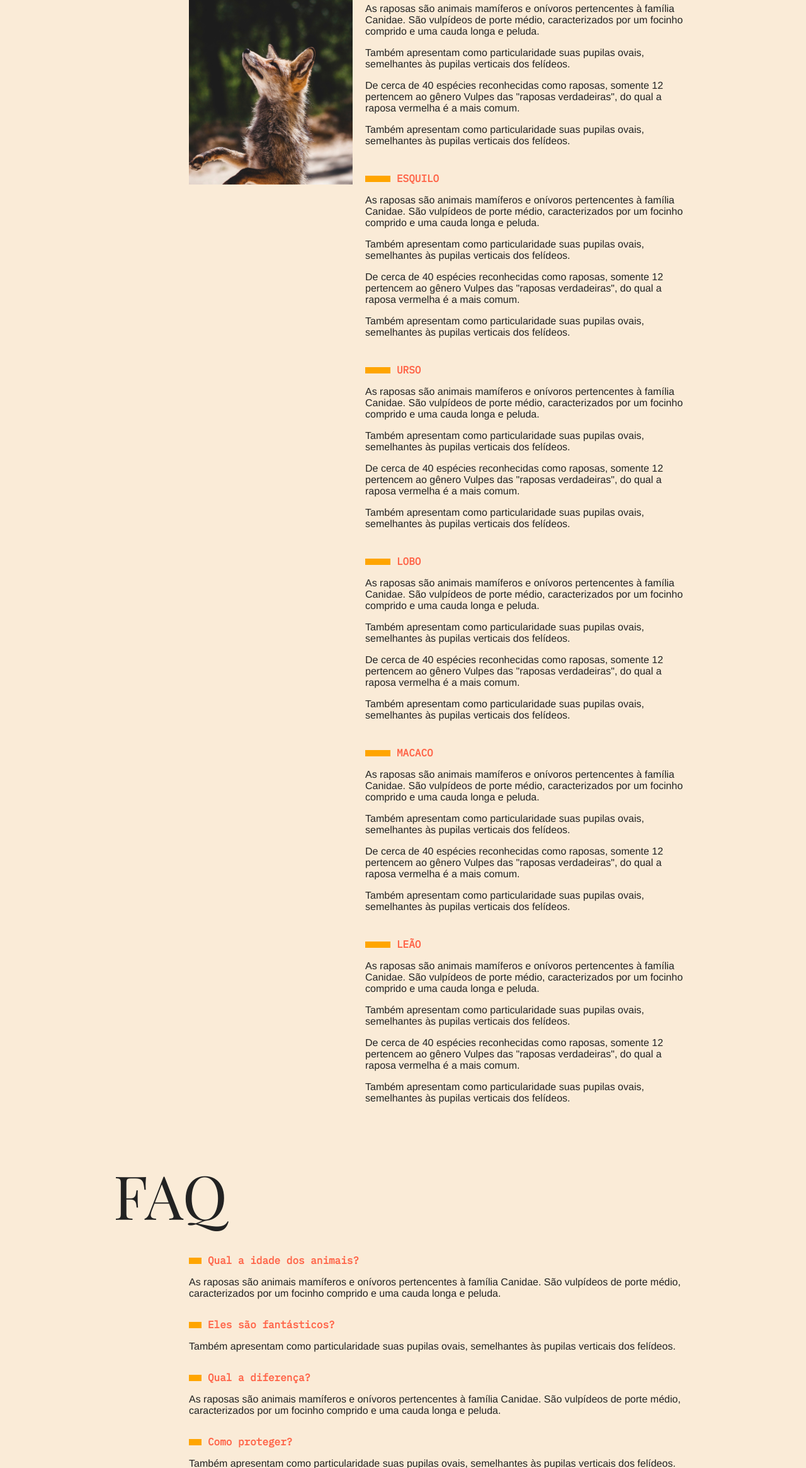
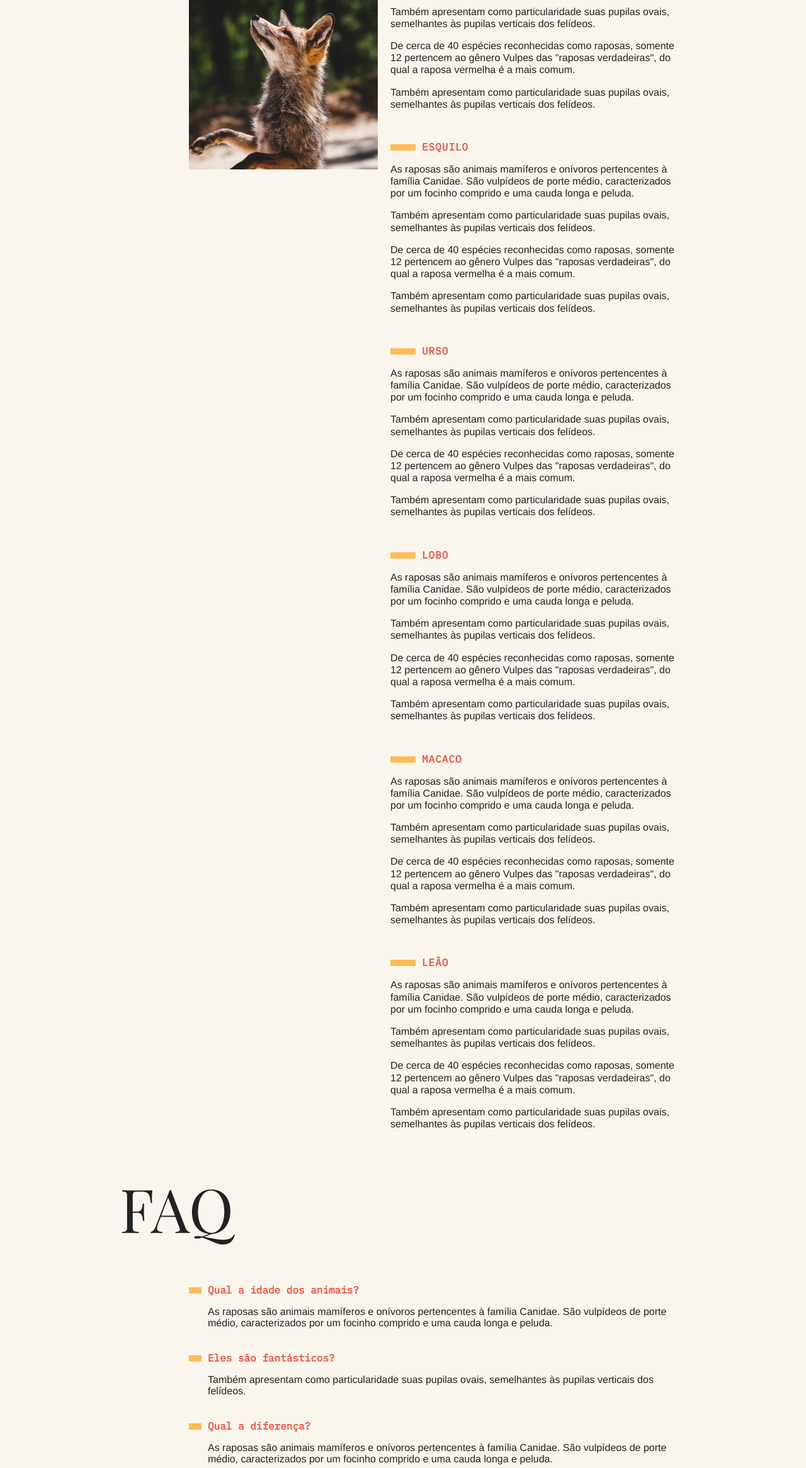
Before and after one commit to jonasGN/animais-fantasticos, a plain HTML site: page index.html in a window 1280 px wide. Shown: the part 469-2800 px from the top of the page at 63% size. Drawn offline with Linux system fonts and the light colour scheme.

Commit message:
[fix] html structure and styles

```diff
--- a/css/animals.css
+++ b/css/animals.css
@@ -1,13 +1,22 @@
-.animals {
-  display: grid;
-  grid-template-columns: 100px 1fr 2fr;
-  gap: 2rem;
+.animals-list {
+  grid-column: 2;
+  height: 370px;
+  overflow-y: scroll;
 }
 
-.animals ul {
-  grid-column: 2;
-  overflow-y: scroll;
-  height: 324px;
+/* check support in other browsers  */
+.animals-list::-webkit-scrollbar {
+  width: 1.8rem;
+}
+
+.animals-list::-webkit-scrollbar-thumb {
+  background-color: var(--primary-color);
+  border-left: 0.4rem solid var(--background-color);
+  border-right: 0.4rem solid var(--background-color);
+}
+
+.animals-list::-webkit-scrollbar-track {
+  background-color: var(--background-color);
 }
 
 .animals-description {
@@ -15,7 +24,7 @@
 }
 
 .animals-description section {
-  margin-bottom: 4rem;
+  margin-bottom: 4.8rem;
 }
 
 .animals-description section:last-child {
@@ -23,12 +32,13 @@
 }
 
 .animals-description h2 {
+  font-family: var(--secondary-font);
+  font-size: inherit;
+  font-weight: bold;
+  text-transform: uppercase;
+  letter-spacing: 0.1rem;
   color: var(--secondary-color);
   margin-bottom: 1.6rem;
-  text-transform: uppercase;
-  font-size: 1.6rem;
-  font-family: var(--secondary-font);
-  font-weight: bold;
 }
 
 .animals-description h2::before {
@@ -41,6 +51,7 @@
 }
 
 .animals-description p {
+  font-family: var(--primary-font);
+  line-height: 1.2;
   margin-bottom: 1.6rem;
-  font-family: var(--primary-font);
 }
--- a/css/components/footer.css
+++ b/css/components/footer.css
@@ -1,10 +1,9 @@
 .footer {
-  grid-column: 2 / -1;
+  grid-column: 3 / -1;
+  font-family: var(--secondary-font);
+  font-size: 1.6rem;
+  font-weight: bold;
   background-color: var(--primary-color);
   margin-bottom: 3.6rem;
   padding: 2rem;
-  font-size: 1.4rem;
-  font-family: var(--secondary-font);
-  font-size: 1.6rem;
-  font-weight: bold;
 }
--- a/css/components/grid-section.css
+++ b/css/components/grid-section.css
@@ -1,14 +1,21 @@
 .grid-section {
   grid-column: 2 / 4;
+  width: 100%;
+  padding: 1rem;
+  box-sizing: border-box;
   font-size: 1.6rem;
+  display: grid;
+  grid-template-columns: 90px 300px 1fr;
+  gap: 2rem;
+  margin-bottom: 4rem;
 }
 
 .grid-section h1 {
   grid-column: 1 / -1;
+  font-family: var(--title-font);
   font-size: 9.6rem;
+  font-weight: normal;
+  line-height: 1;
   text-transform: uppercase;
   margin-bottom: 1.6rem;
-  font-family: var(--title-font);
-  font-weight: normal;
-  line-height: 1;
 }
--- a/css/components/menu.css
+++ b/css/components/menu.css
@@ -1,21 +1,24 @@
 .menu {
+  grid-column: 3 / -1;
   background-color: var(--primary-color);
   margin: 3.6rem 0;
-  grid-column: 3 / -1;
 }
 
 .menu ul {
   display: flex;
+  flex-wrap: wrap;
   padding: 1rem;
   gap: 1rem;
 }
 
 .menu a {
-  display: inline-block;
+  display: block;
   padding: 1rem;
   font-size: 1.4rem;
   text-transform: uppercase;
   text-decoration: none;
   color: inherit;
   font-family: var(--secondary-font);
+  font-weight: bold;
+  letter-spacing: 0.1rem;
 }
--- a/css/contact.css
+++ b/css/contact.css
@@ -1,19 +1,13 @@
-.contact {
-  display: grid;
-  grid-template-columns: 100px 1.2fr 2fr;
-  gap: 2rem;
-}
-
 .map {
   grid-column: 2;
 }
 
-.contact li {
+.contact-list li {
   font-family: var(--primary-font);
   margin-bottom: 1.6rem;
 }
 
-.contact li::before {
+.contact-list li::before {
   content: "";
   display: inline-block;
   width: 2rem;
--- a/css/faq.css
+++ b/css/faq.css
@@ -1,22 +1,17 @@
-.faq {
-  display: grid;
-  grid-template-columns: 120px 1fr;
+.faq-list {
+  grid-column: 2 / -1;
 }
 
-.faq dl {
-  grid-column: 2 / -1;
-  margin-top: 3rem;
+.faq-list dt {
+  font-family: var(--secondary-font);
+  font-size: inherit;
+  font-weight: bold;
+  color: var(--secondary-color);
+  margin-bottom: 1.6rem;
+  margin-top: 3.6rem;
 }
 
-.faq dt {
-  font-family: var(--secondary-font);
-  color: var(--secondary-color);
-  font-size: 1.6rem;
-  font-weight: bold;
-  margin-bottom: 1.6rem;
-}
-
-.faq dt::before {
+.faq-list dt::before {
   content: "";
   width: 2rem;
   height: 1rem;
@@ -25,7 +20,8 @@
   margin-right: 1rem;
 }
 
-.faq dd {
+.faq-list dd {
   font-family: var(--primary-font);
-  margin-bottom: 3rem;
+  margin-bottom: 1.6rem;
+  margin-left: 3rem;
 }
--- a/css/global.css
+++ b/css/global.css
@@ -16,10 +16,12 @@ dd {
 
 body {
   display: grid;
-  grid-template-columns: 1fr 120px minmax(auto, 800px) 1fr;
+  grid-template-columns: 1fr 120px minmax(300px, 800px) 1fr;
   color: var(--darker-color);
   background-color: var(--background-color);
-  gap: 8rem 0;
+
+  /* add smoothiness to fonts */
+  -webkit-font-smoothing: antialiased;
 }
 
 /* lists style resets */
--- a/css/vars/colors.css
+++ b/css/vars/colors.css
@@ -1,9 +1,9 @@
 :root {
   /* main */
-  --primary-color: orange;
-  --secondary-color: tomato;
+  --primary-color: #fb5;
+  --secondary-color: #e54;
 
   /* complementary */
   --darker-color: #222;
-  --background-color: antiquewhite;
+  --background-color: #faf6ed;
 }
--- a/index.html
+++ b/index.html
@@ -27,7 +27,7 @@
 
     <section id="animals" class="grid-section animals">
         <h1>Animais fantásticos</h1>
-        <ul>
+        <ul class="animals-list">
             <li><img src="./assets/img/imagem1.jpg" alt="Raposa"></li>
             <li><img src="./assets/img/imagem2.jpg" alt="Esquilo"></li>
             <li><img src="./assets/img/imagem3.jpg" alt="Urso"></li>
@@ -126,7 +126,7 @@
 
     <section id="faq" class="grid-section faq">
         <h1>FAQ</h1>
-        <dl>
+        <dl class="faq-list">
             <dt>Qual a idade dos animais?</dt>
             <dd>As raposas são animais mamíferos e onívoros pertencentes à família Canidae. São vulpídeos de porte
                 médio, caracterizados por um focinho comprido e uma cauda longa e peluda.</dd>
@@ -148,7 +148,7 @@
     <section id="contact" class="grid-section contact">
         <h1>Contato</h1>
         <div class="map"><img src="./assets/img/mapa.png"></div>
-        <ul>
+        <ul class="contact-list">
             <li>j.goncalvesneto@outlook.com</li>
             <li>+55 (31) 9999-9999</li>
             <li>Rua dos bobos, n° 0</li>
```
